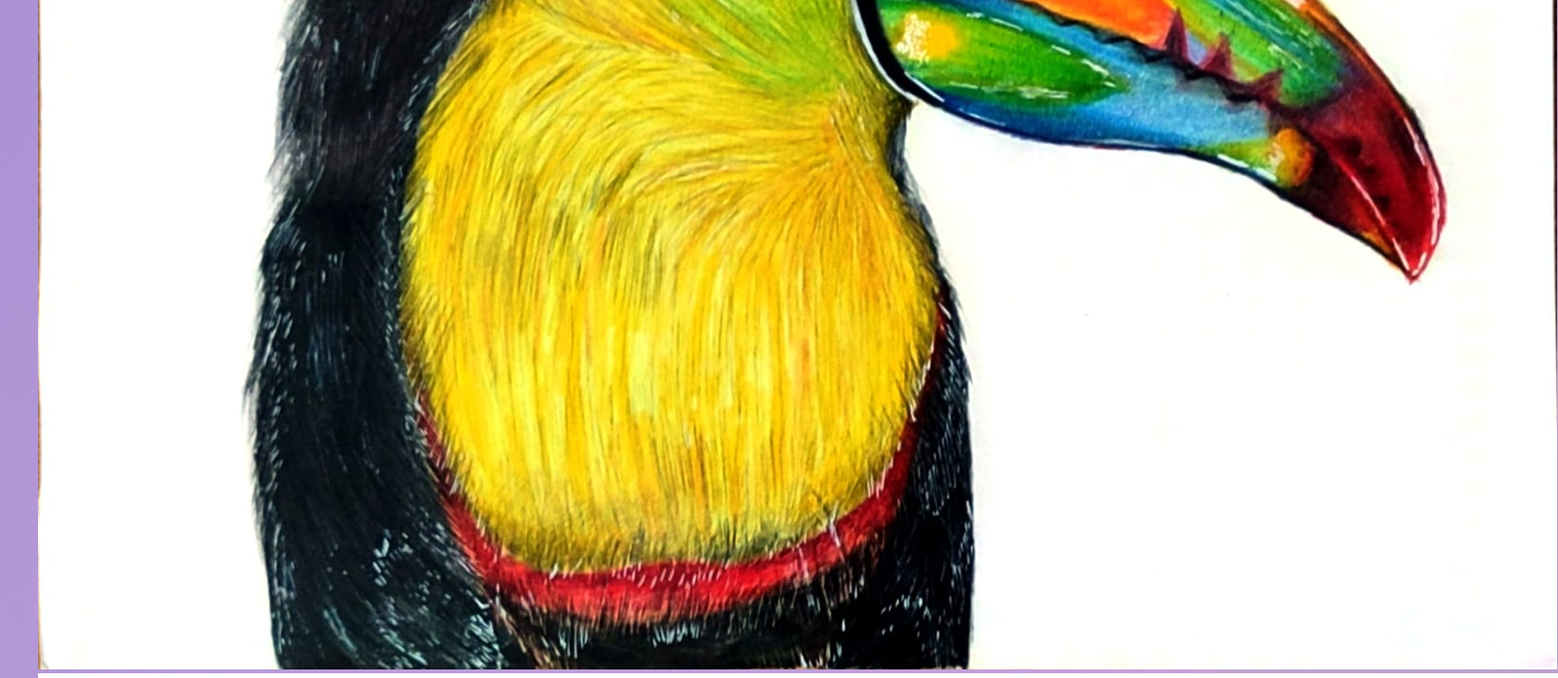
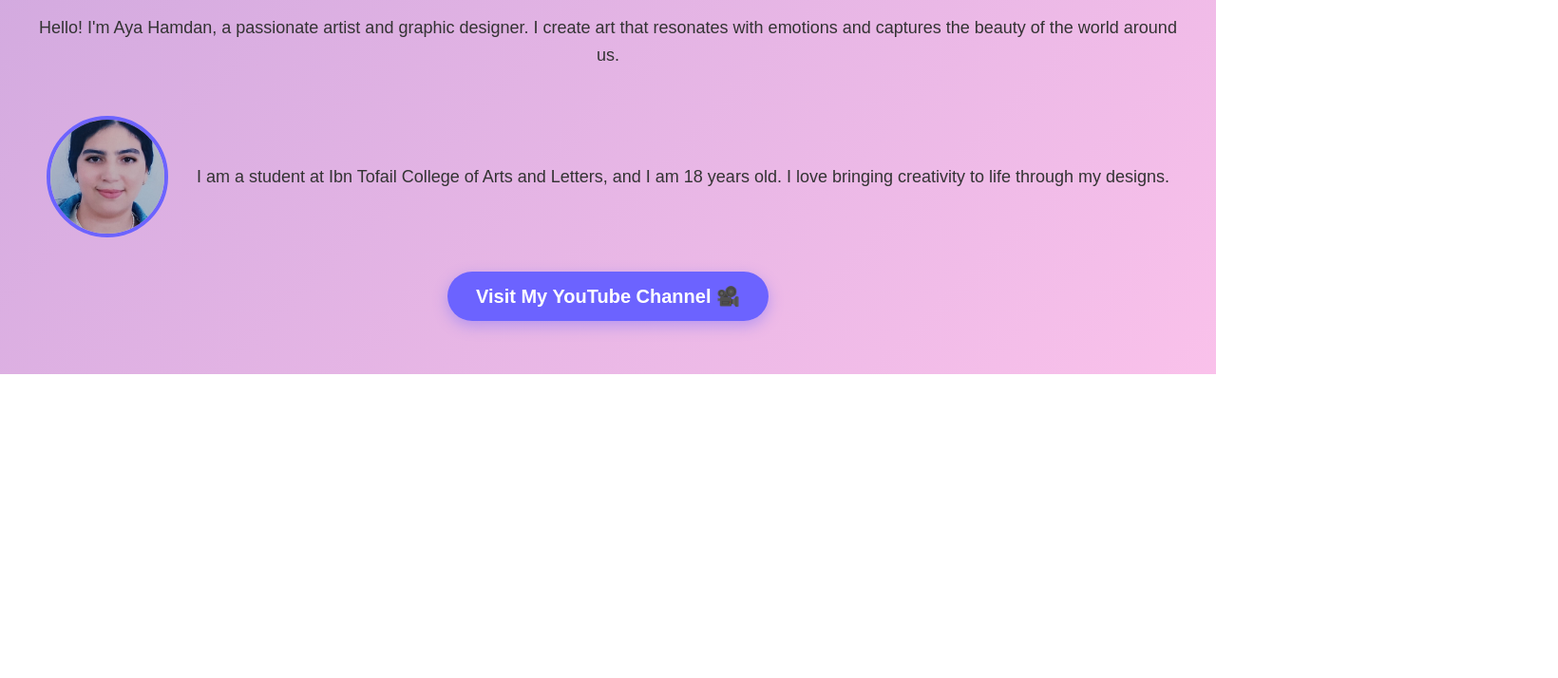
Before and after one commit to Aya1hamdan/AyaHamdan.github.io, a plain HTML site: page index.html in a window 1280 px wide. Shown: the part 2294-3008 px from the top of the page at 95% size, 1640 px wide, since content can reach past the window. After the commit the page ends 2688 px from the top, so only its background shows below. Drawn offline with Linux system fonts and the light colour scheme.

Commit message:
Update index.html

```diff
--- a/index.html
+++ b/index.html
@@ -4,7 +4,7 @@
     <meta charset="UTF-8">
     <meta name="viewport" content="width=device-width, initial-scale=1.0">
     <title>Aya Art - Official Website</title>
-    <link rel="icon" href="https://example.com/brush-icon.png" type="image/png">
+    <link rel="icon" href="https://Aya1hamdan.github.io/AyaHamdan.github.io/wow/icon.png" type="image/png">
     <style>
         body {
             margin: 0;
@@ -82,6 +82,20 @@
             box-shadow: 0 10px 20px rgba(0, 0, 0, 0.2);
         }
 
+        .large-image-row img {
+            width: 250px;
+            height: 350px;
+            object-fit: cover;
+            border: 4px solid #6C63FF;
+            border-radius: 10px;
+            transition: transform 0.3s ease, box-shadow 0.3s ease;
+        }
+
+        .large-image-row img:hover {
+            transform: scale(1.05);
+            box-shadow: 0 10px 20px rgba(0, 0, 0, 0.2);
+        }
+
         .youtube-link {
             margin: 50px 0;
         }
@@ -101,6 +115,22 @@
         .youtube-link a:hover {
             background: #5843E4;
             box-shadow: 0 8px 20px rgba(108, 99, 255, 0.6);
+        }
+
+        .about-me-container {
+            display: flex;
+            align-items: center;
+            justify-content: center;
+            gap: 30px;
+            margin-top: 50px;
+        }
+
+        .profile-img {
+            width: 120px;
+            height: 120px;
+            object-fit: cover;
+            border-radius: 50%;
+            border: 4px solid #6C63FF;
         }
 
         footer {
@@ -157,11 +187,4 @@
         <div class="youtube-link">
             <a href="https://www.youtube.com/@itsayoutaa" target="_blank">Visit My YouTube Channel 🎥</a>
         </div>
-    </main>
-
-    <footer>
-        &copy; 2024 Aya Art - All Rights Reserved.
-    </footer>
-
-</body>
-</html>
+    </main
```
